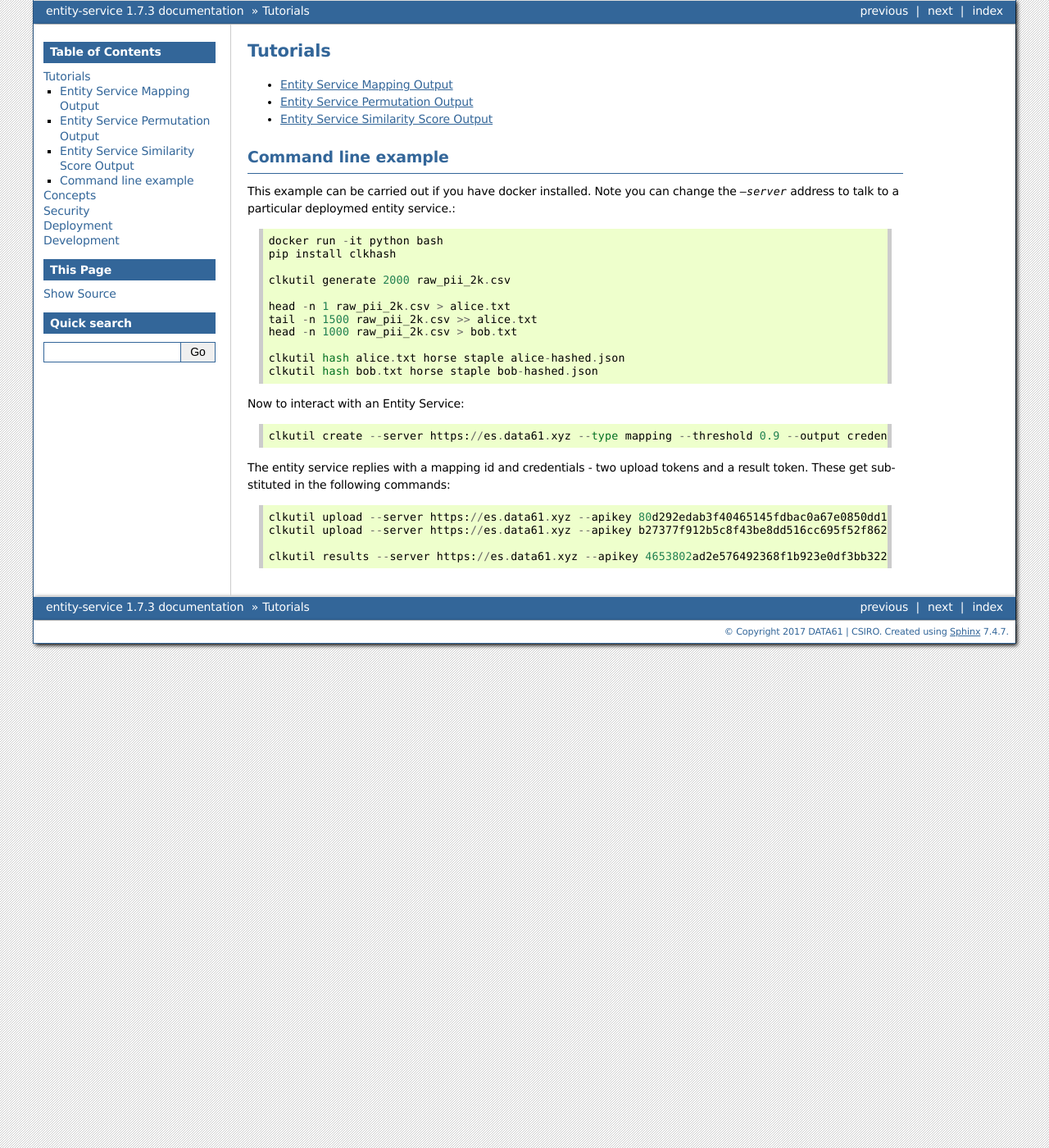
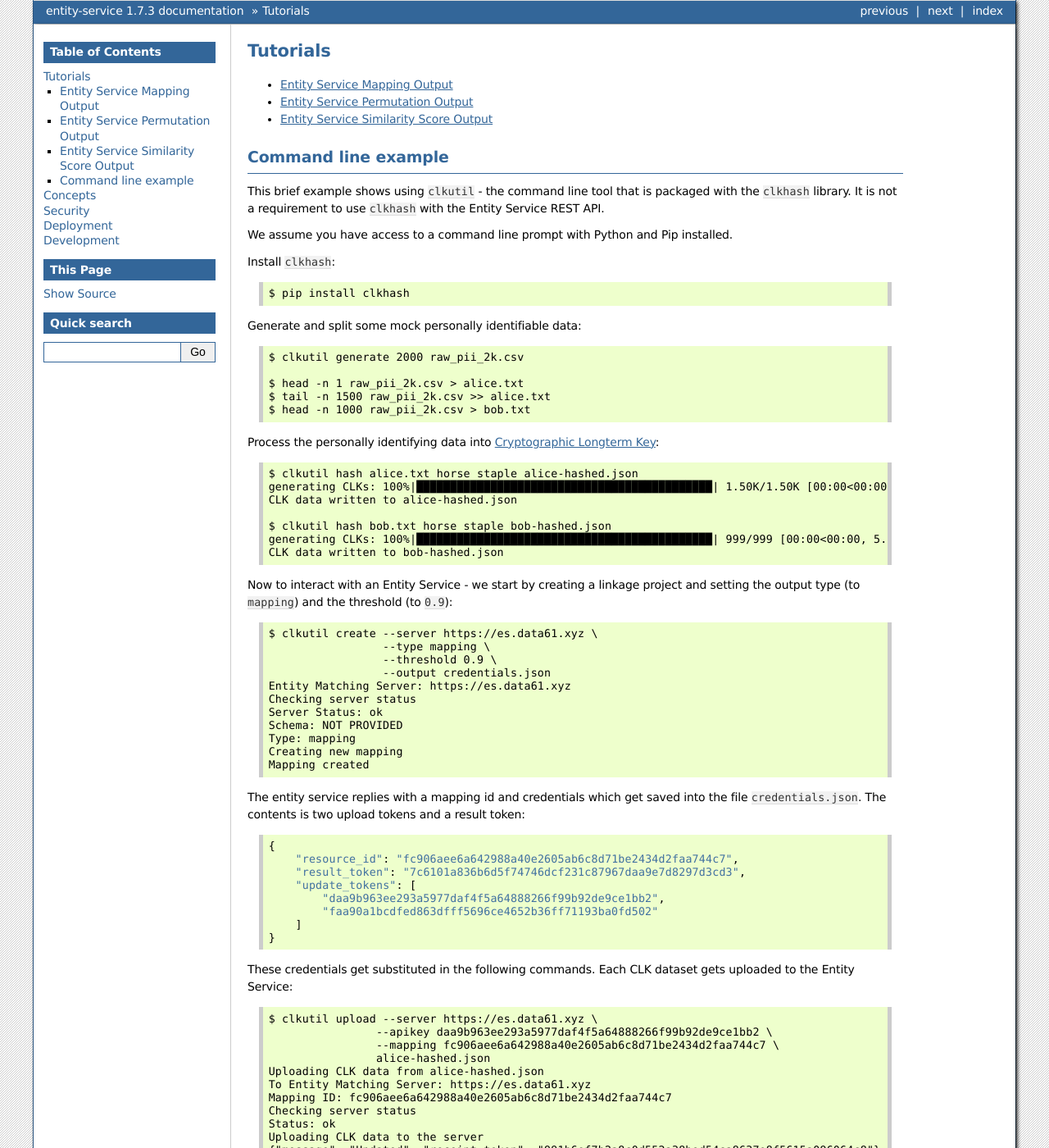
Before and after one commit to data61/anonlink-entity-service, a Sphinx documentation site: the page built from docs/tutorial/index.rst, in a window 1280 px wide and 1400 px high. Shown: the whole window at 82% size. Built offline with Sphinx 7.4.7, drawn with Linux system fonts in a browser that asks for light colours; formulas are drawn with MathJax 3; pages that are not in the unit, such as notebooks, are missing from menus; some of the changed text lies outside the part shown.

Commit message:
Tutorial updates after review

```diff
--- a/docs/_static/swagger.yaml
+++ b/docs/_static/swagger.yaml
@@ -8,7 +8,7 @@
 #   descriptions.
 swagger: '2.0'
 info:
-  version: '1.7.3'
+  version: '1.1'
   title: Entity Matching API
   x-logo:
     url: http://clkhash.readthedocs.io/en/latest/_static/logo.svg
--- a/docs/tutorial/index.rst
+++ b/docs/tutorial/index.rst
@@ -12,31 +12,102 @@ Tutorials
 Command line example
 --------------------
 
+This brief example shows using ``clkutil`` - the command line tool that is packaged with the
+``clkhash`` library. It is not a requirement to use ``clkhash`` with the Entity Service REST API.
 
-This example can be carried out if you have docker installed. Note you can change the `--server`
-address to talk to a particular deploymed entity service.::
+We assume you have access to a command line prompt with Python and Pip installed.
 
-    docker run -it python bash
-    pip install clkhash
+Install ``clkhash``::
 
-    clkutil generate 2000 raw_pii_2k.csv
-
-    head -n 1 raw_pii_2k.csv > alice.txt
-    tail -n 1500 raw_pii_2k.csv >> alice.txt
-    head -n 1000 raw_pii_2k.csv > bob.txt
-
-    clkutil hash alice.txt horse staple alice-hashed.json
-    clkutil hash bob.txt horse staple bob-hashed.json
+    $ pip install clkhash
 
 
-Now to interact with an Entity Service::
+Generate and split some mock personally identifiable data::
 
-    clkutil create --server https://es.data61.xyz --type mapping --threshold 0.9 --output credentialss.json
+    $ clkutil generate 2000 raw_pii_2k.csv
 
-The entity service replies with a mapping id and credentials - two upload tokens and a result token. These get substituted
-in the following commands::
+    $ head -n 1 raw_pii_2k.csv > alice.txt
+    $ tail -n 1500 raw_pii_2k.csv >> alice.txt
+    $ head -n 1000 raw_pii_2k.csv > bob.txt
 
-    clkutil upload --server https://es.data61.xyz --apikey 80d292edab3f40465145fdbac0a67e0850dd180a63c6d1b0 --mapping 03180c847c72baf654141b7f7ee4ca2f255a8dc3bc401df1 alice-hashed.json
-    clkutil upload --server https://es.data61.xyz --apikey b27377f912b5c8f43be8dd516cc695f52f8628c820291181 --mapping 03180c847c72baf654141b7f7ee4ca2f255a8dc3bc401df1 bob-hashed.json
 
-    clkutil results --server https://es.data61.xyz --apikey 4653802ad2e576492368f1b923e0df3bb3225e326b5b4588 --mapping 03180c847c72baf654141b7f7ee4ca2f255a8dc3bc401df1
+Process the personally identifying data into :ref:`cryptographic-longterm-keys`::
+
+    $ clkutil hash alice.txt horse staple alice-hashed.json
+    generating CLKs: 100%|████████████████████████████████████████████| 1.50K/1.50K [00:00<00:00, 6.69Kclk/s, mean=522, std=34.4]
+    CLK data written to alice-hashed.json
+
+    $ clkutil hash bob.txt horse staple bob-hashed.json
+    generating CLKs: 100%|████████████████████████████████████████████| 999/999 [00:00<00:00, 5.14Kclk/s, mean=520, std=34.2]
+    CLK data written to bob-hashed.json
+
+
+Now to interact with an Entity Service - we start by creating a linkage project and setting the
+output type (to ``mapping``) and the threshold (to ``0.9``)::
+
+    $ clkutil create --server https://es.data61.xyz \
+                     --type mapping \
+                     --threshold 0.9 \
+                     --output credentials.json
+    Entity Matching Server: https://es.data61.xyz
+    Checking server status
+    Server Status: ok
+    Schema: NOT PROVIDED
+    Type: mapping
+    Creating new mapping
+    Mapping created
+
+The entity service replies with a mapping id and credentials which get saved into the file ``credentials.json``.
+The contents is two upload tokens and a result token::
+
+    {
+        "resource_id": "fc906aee6a642988a40e2605ab6c8d71be2434d2faa744c7",
+        "result_token": "7c6101a836b6d5f74746dcf231c87967daa9e7d8297d3cd3",
+        "update_tokens": [
+            "daa9b963ee293a5977daf4f5a64888266f99b92de9ce1bb2",
+            "faa90a1bcdfed863dfff5696ce4652b36ff71193ba0fd502"
+        ]
+    }
+
+These credentials get substituted in the following commands. Each CLK dataset
+gets uploaded to the Entity Service::
+
+    $ clkutil upload --server https://es.data61.xyz \
+                    --apikey daa9b963ee293a5977daf4f5a64888266f99b92de9ce1bb2 \
+                    --mapping fc906aee6a642988a40e2605ab6c8d71be2434d2faa744c7 \
+                    alice-hashed.json
+    Uploading CLK data from alice-hashed.json
+    To Entity Matching Server: https://es.data61.xyz
+    Mapping ID: fc906aee6a642988a40e2605ab6c8d71be2434d2faa744c7
+    Checking server status
+    Status: ok
+    Uploading CLK data to the server
+    {"message": "Updated", "receipt-token": "991b6ef7b2a8c0d552a38bed54ca8637e8f5615a096064c8"}
+
+    $ clkutil upload --server https://es.data61.xyz \
+                    --apikey faa90a1bcdfed863dfff5696ce4652b36ff71193ba0fd502 \
+                    --mapping fc906aee6a642988a40e2605ab6c8d71be2434d2faa744c7 \
+                    bob-hashed.json
+    Uploading CLK data from bob-hashed.json
+    To Entity Matching Server: https://es.data61.xyz
+    Mapping ID: fc906aee6a642988a40e2605ab6c8d71be2434d2faa744c7
+    Checking server status
+    Status: ok
+    Uploading CLK data to the server
+    {"message": "Updated", "receipt-token": "341adda46002ee7751bcb852c04f6d6c1611d6ad383791b1"}
+
+
+After a small delay the mapping will have been computed and we can use ``clkutil`` to retrieve the
+results::
+
+    $ clkutil results --server https://es.data61.xyz \
+                    --apikey 7c6101a836b6d5f74746dcf231c87967daa9e7d8297d3cd3 \
+                    --mapping fc906aee6a642988a40e2605ab6c8d71be2434d2faa744c7
+    Checking server status
+    Status: ok
+    Response code: 200
+    Received result
+    {"mapping": {"500": "0", "501": "1", "502": "2", "503": "3", "504": "4", ...}}
+
+This mapping output is telling us that the similarity is above our threshold between the 501st row
+of Alice's data set and the first row of Bob's.
```
Also changed, not shown: docs/tutorial/Tutorial 01 - Mapping.ipynb, docs/tutorial/Tutorial 02 - Unencrypted Masked.ipynb.
